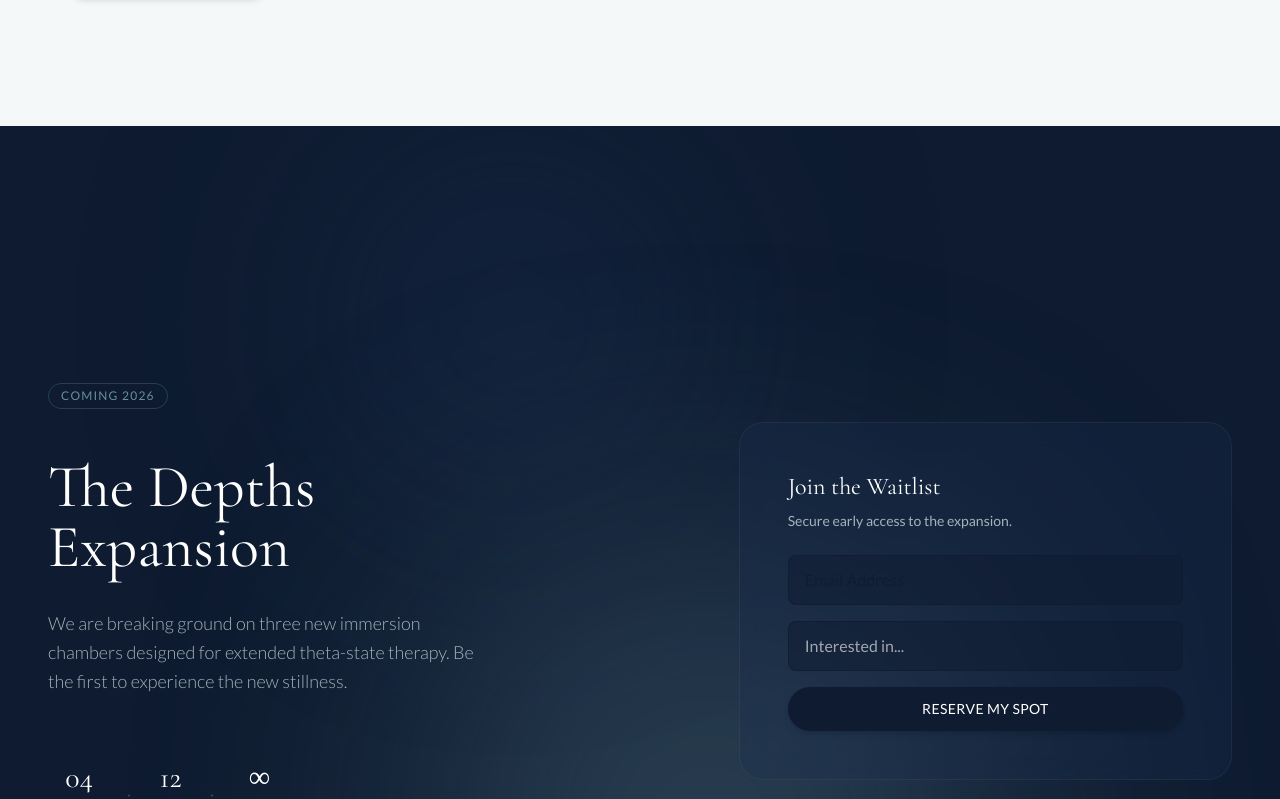
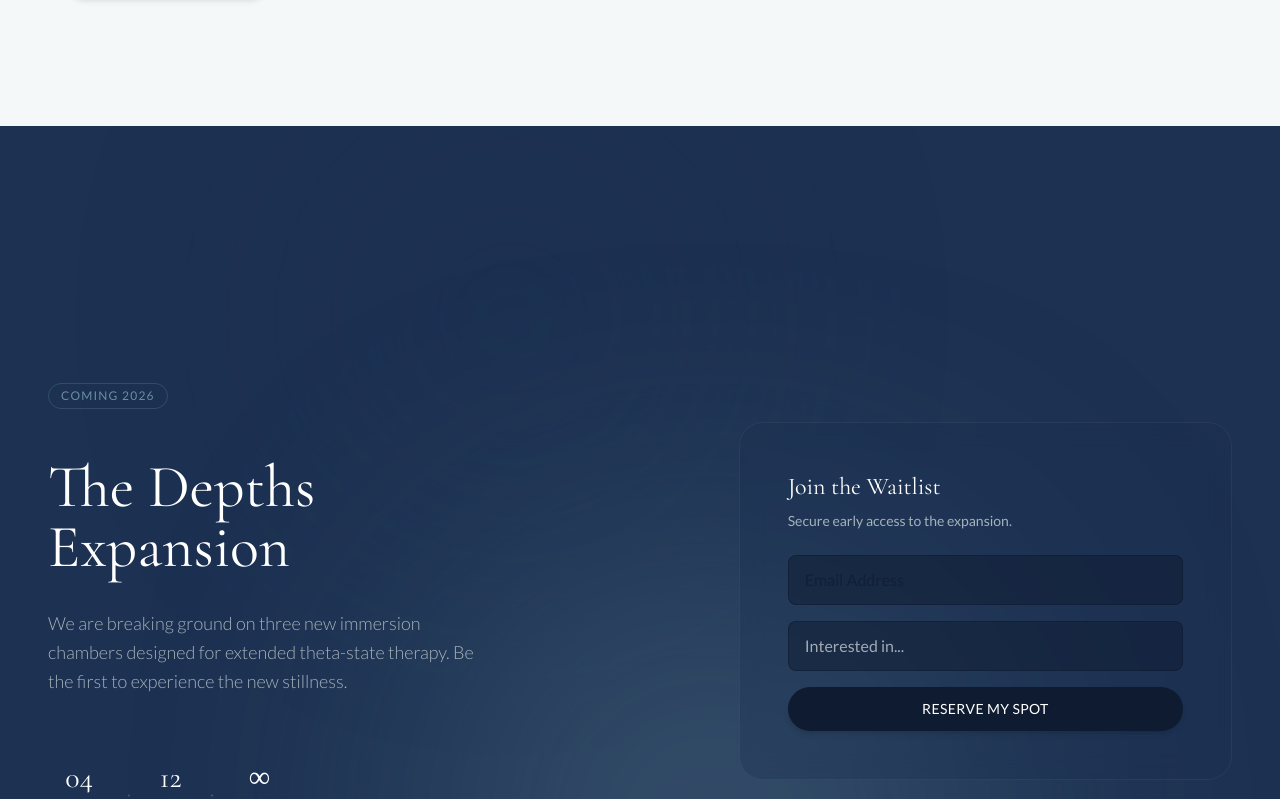
Before and after one commit to yswnthm/stillness, a React (Vite) app: page / in a window 1280 px wide. Shown: the part 3044-3843 px from the top of the page. Built offline with nearby package versions, Linux system fonts and the light colour scheme.

Commit message:
style: update FloatingTeaser styling and clean up formatting

```diff
--- a/components/FloatingTeaser.tsx
+++ b/components/FloatingTeaser.tsx
@@ -5,7 +5,7 @@ import { motion } from 'framer-motion';
 
 export const FloatingTeaser: React.FC = () => {
   return (
-    <Section id="waitlist" className="bg-stone relative overflow-hidden text-cream" fullWidth>
+    <Section id="waitlist" className="bg-midnight relative overflow-hidden text-cream" fullWidth>
       {/* Background ambient light effect */}
       <div className="absolute top-0 left-1/4 w-96 h-96 bg-midnight rounded-full blur-[128px] opacity-40 animate-pulse-slow"></div>
       <div className="absolute bottom-0 right-1/4 w-[500px] h-[500px] bg-seafoam rounded-full blur-[150px] opacity-20 animate-pulse-slow" style={{ animationDelay: '4s' }}></div>
@@ -17,7 +17,7 @@ export const FloatingTeaser: React.FC = () => {
             Coming 2026
           </div>
           <h2 className="text-4xl md:text-6xl font-serif leading-none">
-            The Depths <br/> Expansion
+            The Depths <br /> Expansion
           </h2>
           <p className="text-wave text-lg font-light max-w-md leading-relaxed">
             We are breaking ground on three new immersion chambers designed for extended
@@ -31,12 +31,12 @@ export const FloatingTeaser: React.FC = () => {
                 <span className="text-[10px] uppercase tracking-widest text-wave">Chambers</span>
               </div>
               <div className="text-2xl font-serif text-wave/30 pb-2">:</div>
-               <div className="text-center">
+              <div className="text-center">
                 <span className="block text-3xl font-serif text-cream">12</span>
                 <span className="text-[10px] uppercase tracking-widest text-wave">Rituals</span>
               </div>
               <div className="text-2xl font-serif text-wave/30 pb-2">:</div>
-               <div className="text-center">
+              <div className="text-center">
                 <span className="block text-3xl font-serif text-cream">∞</span>
                 <span className="text-[10px] uppercase tracking-widest text-wave">Stillness</span>
               </div>
@@ -60,7 +60,7 @@ export const FloatingTeaser: React.FC = () => {
                 className="w-full bg-stone/50 border border-stone/50 text-cream placeholder-stone/60 px-4 py-3 rounded-lg focus:outline-none focus:border-seafoam transition-colors"
               />
             </div>
-             <div>
+            <div>
               <select className="w-full bg-stone/50 border border-stone/50 text-cream/60 px-4 py-3 rounded-lg focus:outline-none focus:border-seafoam transition-colors appearance-none">
                 <option>Interested in...</option>
                 <option>Floating Membership</option>
```
